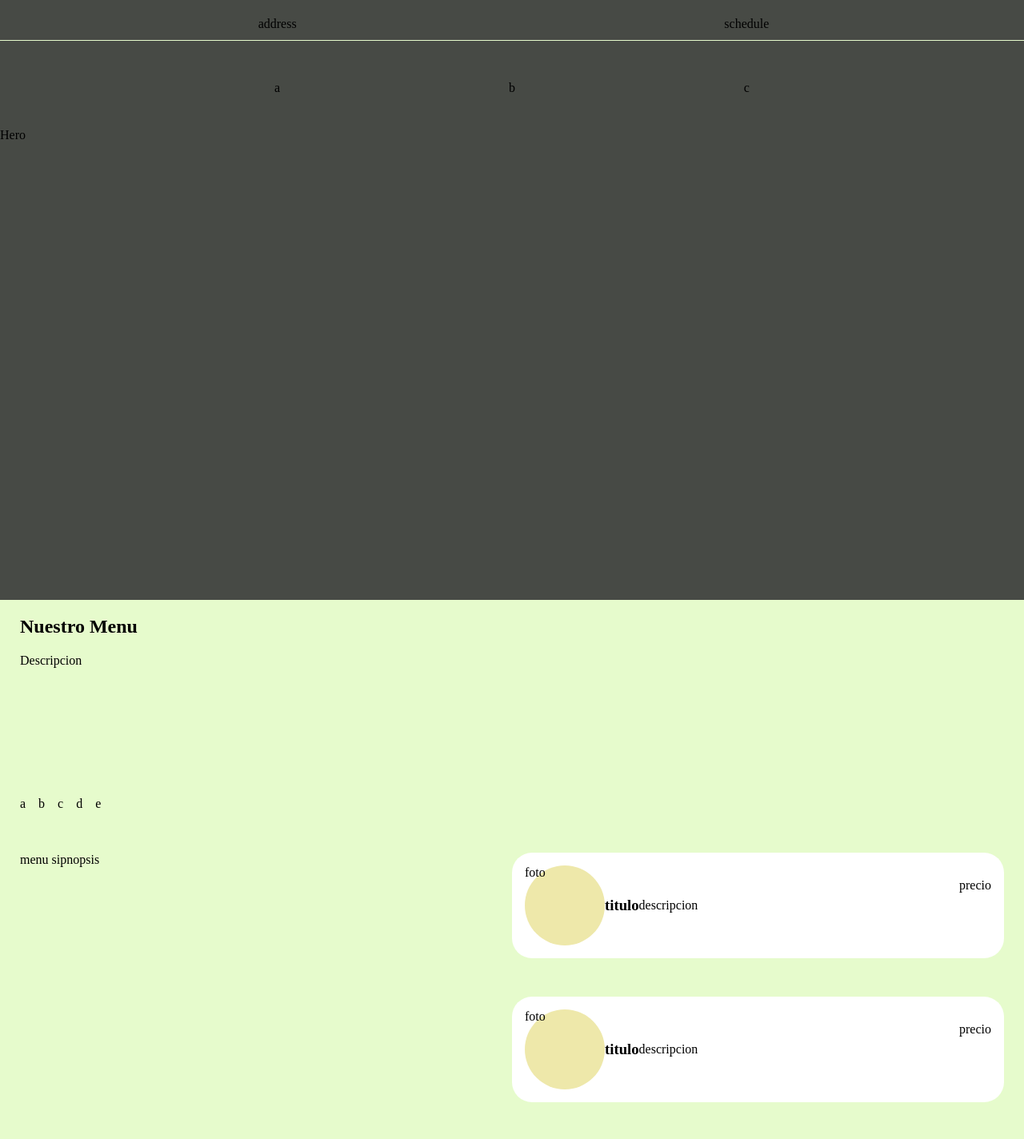
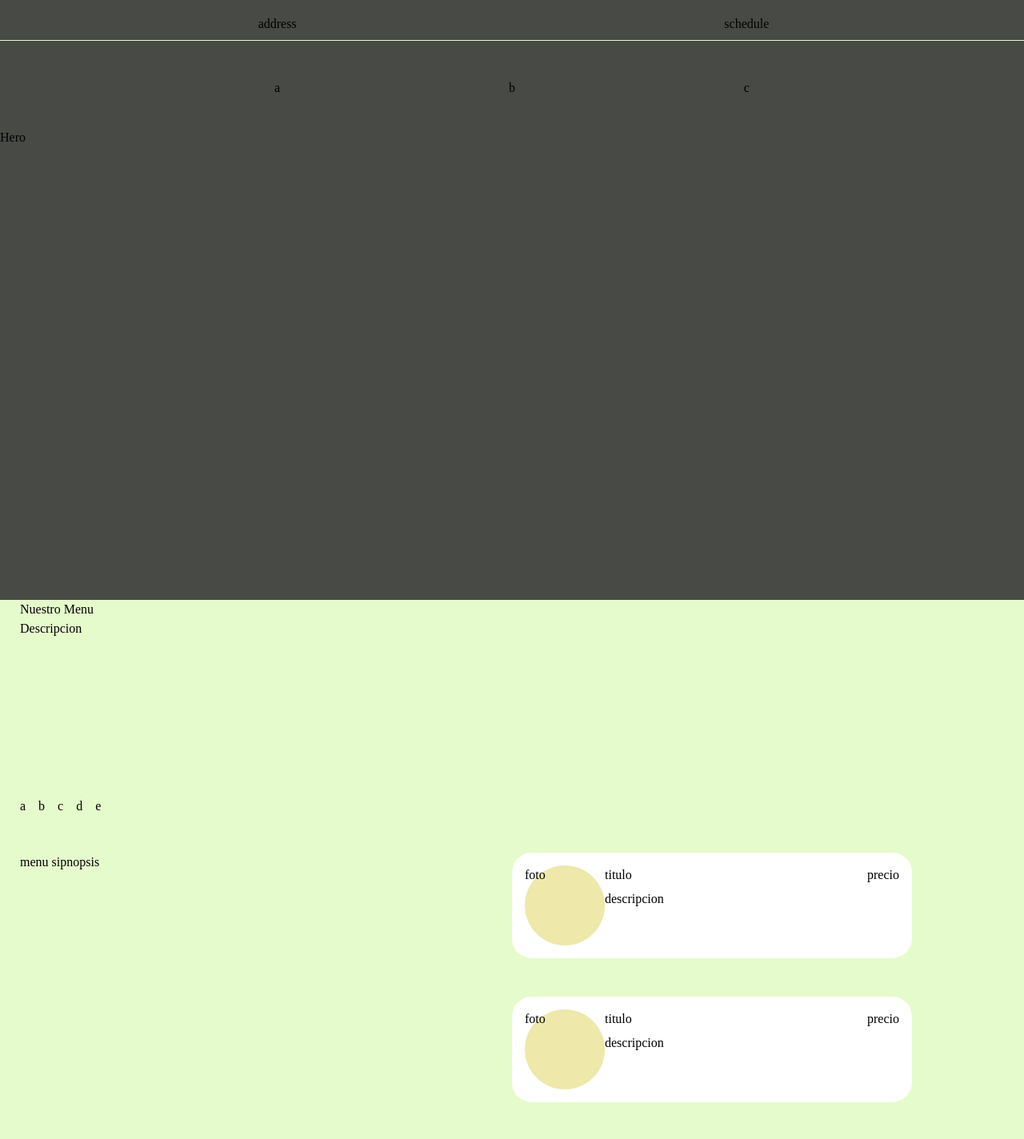
Before and after one commit to ryumartinez/rambosa-view, a SvelteKit app: page / in a window 1280 px wide. Shown: the top 1424 px of the page at 80% size. Built offline with nearby package versions, Linux system fonts and the light colour scheme.

Commit message:
added css reset

```diff
--- a/src/components/MenuItemCard.svelte
+++ b/src/components/MenuItemCard.svelte
@@ -1,40 +1,43 @@
 <div class="menu-item-card">
     <div class="menu-item-image">foto</div>
-    <div class="menu-item-card-text">
-        <h3>titulo</h3>
-        <p>descripcion</p>
-    </div>
-    <p>precio</p>
+    <h3 class="title">titulo</h3>
+    <p class="description">descripcion</p>
+    <p class="price">precio</p>
 </div>
 
 <style>
     .menu-item-card {
+        width: 500px;
         background-color: white;
         display: grid;
         grid-template-columns: auto 1fr auto;
+        grid-template-rows: 30px 1fr;
         border-radius: 25px;
         padding: 1rem;
     }
+
+    .menu-item-card > h3.title {
+        grid-column: 2 / span 1;
+        grid-row: auto;
+    }
+
+    .menu-item-card > p.description {
+        grid-column: 2 / span 1;
+        grid-row: auto;
+    }
+
+    .menu-item-card > p.price {
+        grid-column: 3 / span 1;
+        grid-row: 1 / span 2;
+    }
+
     .menu-item-image {
+        grid-column: 1 / span 1;
+        grid-row: 1 / span 2;
         background-color: palegoldenrod;
         height: 100px;
         width: 100px;
         border-radius: 50%;
         display: inline-block;
     }
-
-    .menu-item-card-text {
-        display: flex;
-        align-items: center;
-        padding-right: 1rem;
-    }
-
-    .menu-item-card-text > h3 {
-        text-align: start;
-        font-weight: bold;
-    }
-
-    .menu-item-card-text > p {
-        text-align: start;
-    }
 </style>
--- a/src/routes/+layout.svelte
+++ b/src/routes/+layout.svelte
@@ -28,10 +28,71 @@
 </main>
 
 <style>
+    /* Global variables */
+    :global(:root){
+       --header-color: purple
+    }
 
+     /*Allow to create a new stacking context without needing to set a z-index */
+    :global(:root){
+        isolation: isolate;
+    }
+
+    /* Remove all the styles of the "User-Agent-Stylesheet", except for the 'display' property */
+    :global(*:where(:not(iframe, canvas, img, svg, video):not(svg *))) {
+        all: unset;
+        display: revert;
+    }
+
+    /*
+    Remove list styles (bullets/numbers)
+    in case you use it with normalize.css
+    */
+    :global(ol, ul) {
+        list-style: none;
+    }
+
+    /*
+    Reset marging and padding
+    Add accessible line-height
+    Improve text rendering
+    */
     :global(body) {
         margin: 0;
         padding: 0;
+        line-height: 1.5;
+        -webkit-font-smoothing: antialiased;
+    }
+
+    /* Use a more-intuitive box-sizing model. */
+    :global(*, *::before, *::after) {
+        box-sizing: border-box;
+    }
+
+    /* For images to not be able to exceed their container */
+    :global(img, picture, video, canvas, svg) {
+        display: block;
+        max-width: 100%;
+    }
+
+    /* Remove built-in form typography styles */
+    :global(input, button, textarea, select) {
+        font: inherit;
+    }
+
+    /* Avoid text overflows */
+    :global(p, h1, h2, h3, h4, h5, h6) {
+        overflow-wrap: break-word;
+    }
+
+    /* Removes spacing between cells in tables */
+    :global(table) {
+        border-collapse: collapse;
+    }
+
+    /* Revert the 'white-space' property for textarea elements on Safari */
+    :global(textarea) {
+        white-space: revert;
     }
 
     main {
--- /dev/null
+++ b/src/routes/index.svelte
@@ -0,0 +1,29 @@
+<style>
+    :global(:root){
+       --header-color: purple
+    }
+
+    :global(body) {
+        margin: 0;
+        padding: 0;
+        line-height: 1.5;
+        -webkit-font-smoothing: antialiased;
+    }
+
+    :global(*, *::before, *::after) {
+        box-sizing: border-box;
+    }
+
+    :global(img, picture, video, canvas, svg) {
+        display: block;
+        max-width: 100%;
+    }
+
+    :global(input, button, textarea, select) {
+        font: inherit;
+    }
+
+    :global(p, h1, h2, h3, h4, h5, h6) {
+        overflow-wrap: break-word;
+    }
+</style>
```
Also changed, not shown: 1 other file (tests, documents, lock files or other folders).
